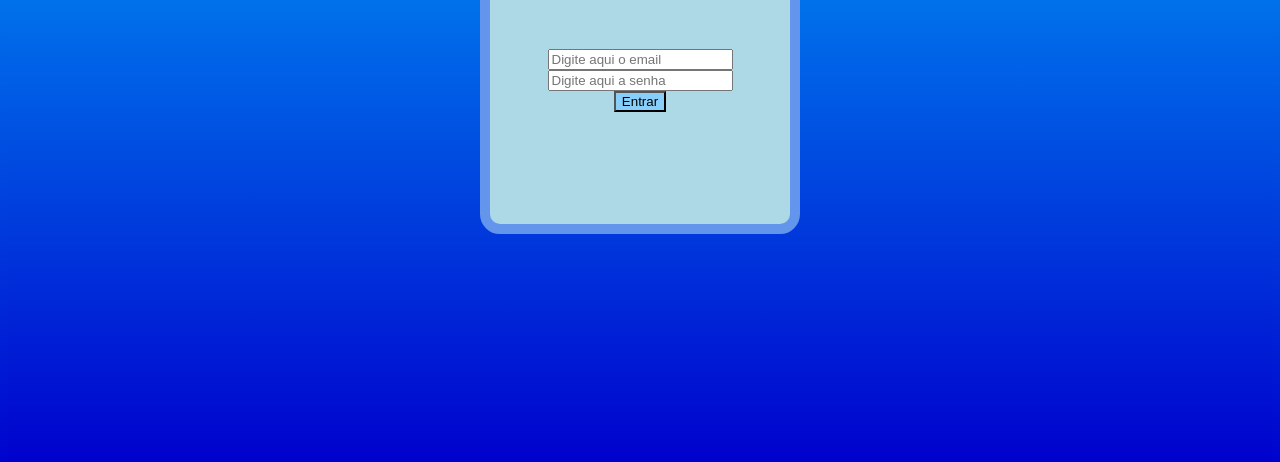
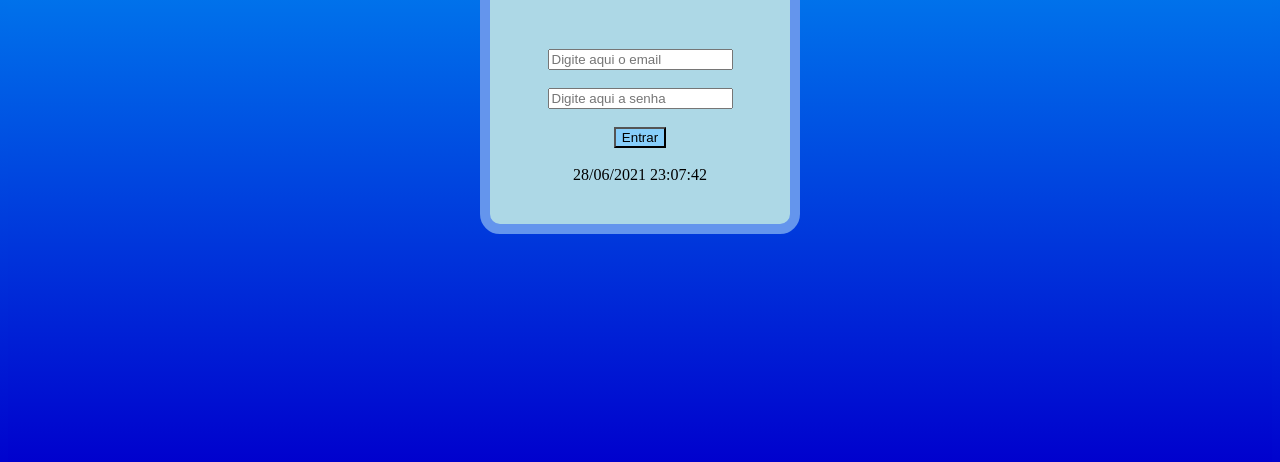
Before and after one commit to JulyaCampos/Pet-Shop, a plain HTML site: page Login.html in a window 1280 px wide. Shown: the part 326-788 px from the top of the page. Drawn offline with Linux system fonts and the light colour scheme.

Commit message:
Adicionado hora em tempo real
ajustado espaçamento entre campos

```diff
--- a/Login.html
+++ b/Login.html
@@ -67,6 +67,21 @@
 				}
 
 			}
+			const zeroFill = n => {
+				return ('0' + n).slice(-2);
+			}
+
+			// Cria intervalo
+			const interval = setInterval(() => {
+				// Pega o horário atual
+				const now = new Date();
+
+				// Formata a data conforme dd/mm/aaaa hh:ii:ss
+				const dataHora = zeroFill(now.getUTCDate()) + '/' + zeroFill((now.getMonth() + 1)) + '/' + now.getFullYear() + ' ' + zeroFill(now.getHours()) + ':' + zeroFill(now.getMinutes()) + ':' + zeroFill(now.getSeconds());
+
+				// Exibe na tela usando a div#data-hora
+				document.getElementById('data-hora').innerHTML = dataHora;
+			}, 1000);
 
 		</script>
 	</head>
@@ -75,9 +90,10 @@
 	    	<div id="caixaLogin">
 				<h3 id= "tituloCaixaLogin">Pet Shop</h3>
 	    		<div id="conteudo">
-	    		<input id="campoEmail" placeholder="Digite aqui o email"></input><br>
-	    		<input id="campoSenha" type="password" placeholder="Digite aqui a senha"></input><br>
-	    		<button onclick="Logar()" style="background-color: #87CEFA">Entrar</button>
+	    		<input id="campoEmail" placeholder="Digite aqui o email"></input><br><br>
+	    		<input id="campoSenha" type="password" placeholder="Digite aqui a senha"></input><br><br>
+	    		<button onclick="Logar()" style="background-color: #87CEFA">Entrar</button><br><br>
+	    		<div id="data-hora"></div>
 	    	    </div>
 	    	</div>
 	    </body>
```
